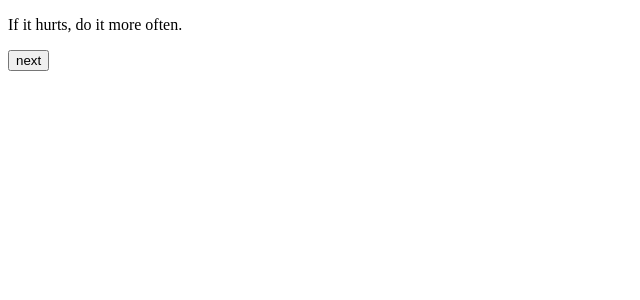
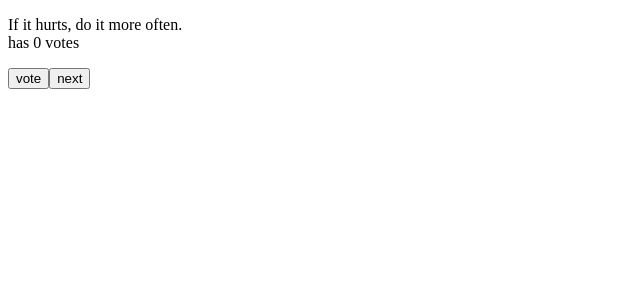
Before and after one commit to kimarimt/fullstack_open, a React (Vite) app in the folder part1/anecdotes/: page / in a window 1280 px wide. Shown: the top 300 px of the page, without its empty margins (0-640 px from the left). Built offline with nearby package versions, Linux system fonts and the light colour scheme.

Commit message:
finished exercise 1.13

```diff
--- a/part1/anecdotes/src/App.jsx
+++ b/part1/anecdotes/src/App.jsx
@@ -13,16 +13,26 @@ const App = () => {
   ]
 
   const [selected, setSelected] = useState(0)
+  const [votes, setVotes] = useState(Array(anecdotes.length).fill(0))
 
   const selectAnecdote = () => {
     const randomNumber = Math.floor(Math.random() * anecdotes.length)
     setSelected(randomNumber)
   }
 
+  const handleVote = () => {
+    const copy = [...votes]
+    copy[selected] += 1
+    setVotes(copy)
+  }
+
   return (
     <div>
-      <p>{anecdotes[selected]}</p>
-      <button onClick={selectAnecdote}>next</button>
+      <p>{anecdotes[selected]} <br/> has {votes[selected]} votes</p>
+      <div>
+        <button onClick={handleVote}>vote</button>
+        <button onClick={selectAnecdote}>next</button>
+      </div>
     </div>
   )
 }
```
